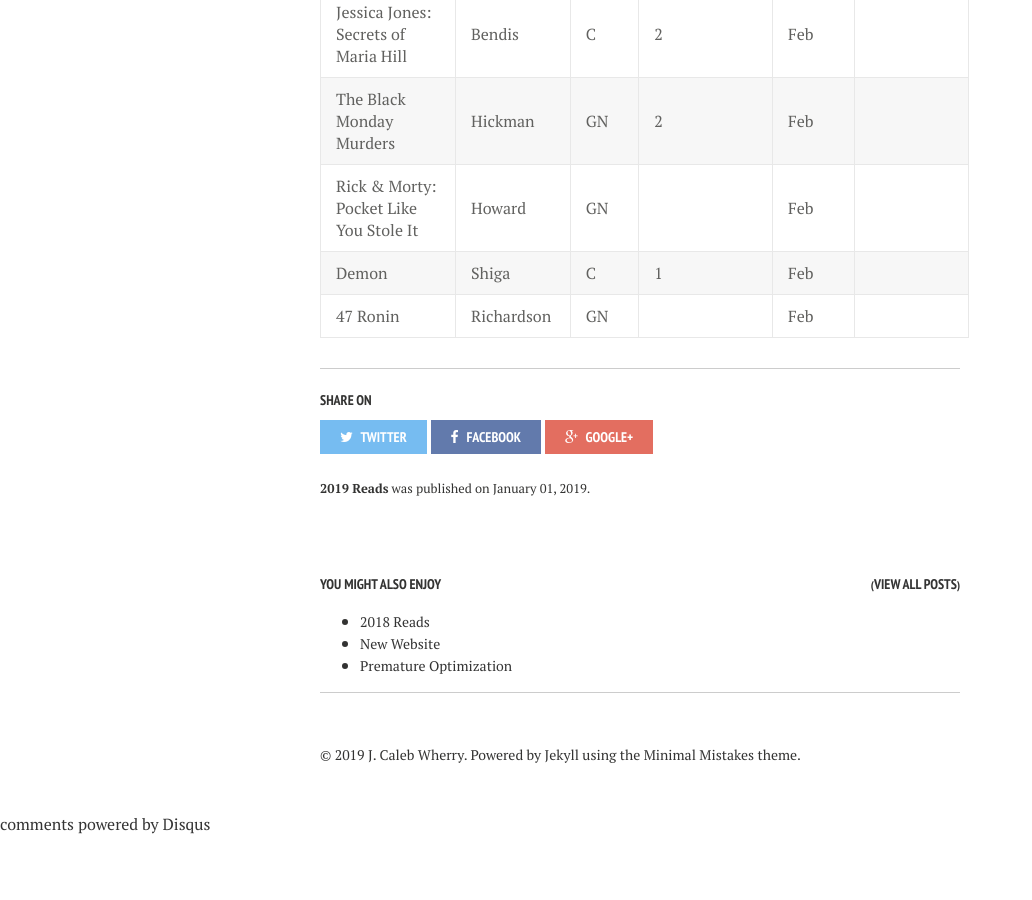
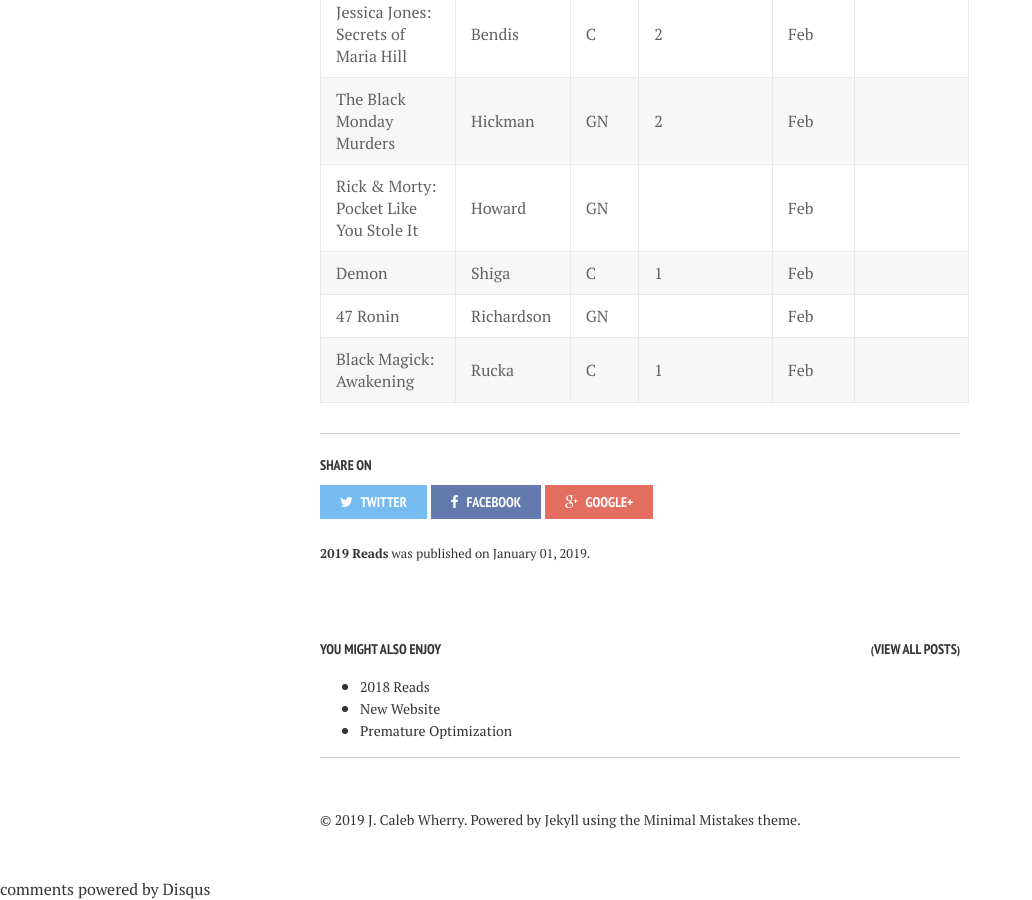
Before and after one commit to calebwherry/calebwherry.github.io, a Jekyll site: the page built from _posts/2019-01-01-2019-Reads.md, in a window 1280 px wide and 900 px high, scrolled down 2432 px. Shown: the whole window, without its empty margins (0-1032 px from the left). Built offline with Jekyll 4.4.1, drawn with Linux system fonts in a browser that asks for light colours; nearby versions of some CDN libraries; comment, search, counter and statistics services are not loaded; before the commit the page ends 3267 px from its top, so only the background shows below that.

Commit message:
Added 2019 reads.

```diff
--- a/_posts/2019-01-01-2019-Reads.md
+++ b/_posts/2019-01-01-2019-Reads.md
@@ -56,3 +56,4 @@
 | Rick & Morty: Pocket Like You Stole It | Howard     | GN    |              | Feb          |                                               |
 | Demon                                  | Shiga      | C     | 1            | Feb          |                                               |
 | 47 Ronin                               | Richardson | GN    |              | Feb          |                                               |
+| Black Magick: Awakening                | Rucka      | C     | 1            | Feb          |                                               |
```
